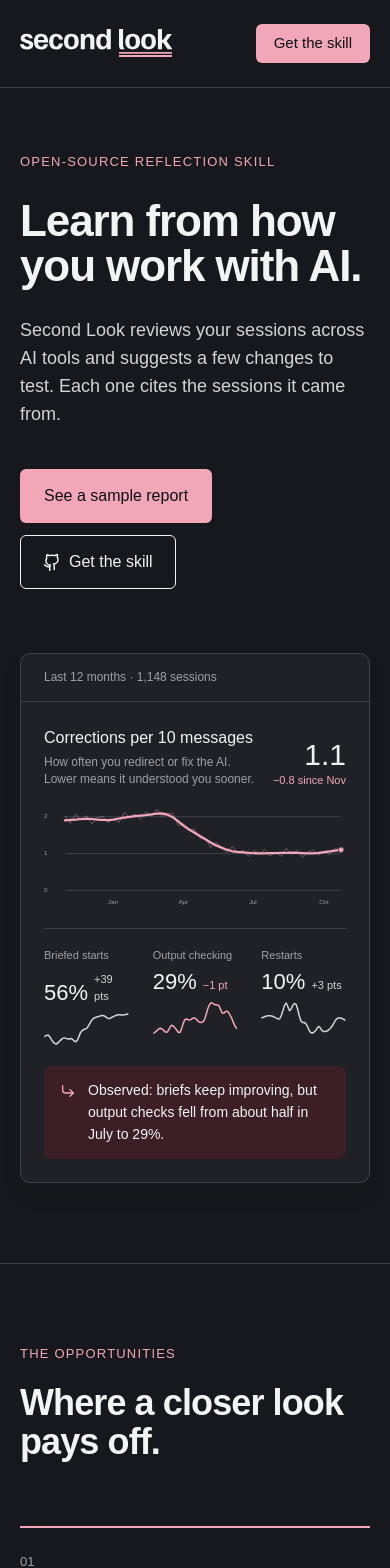
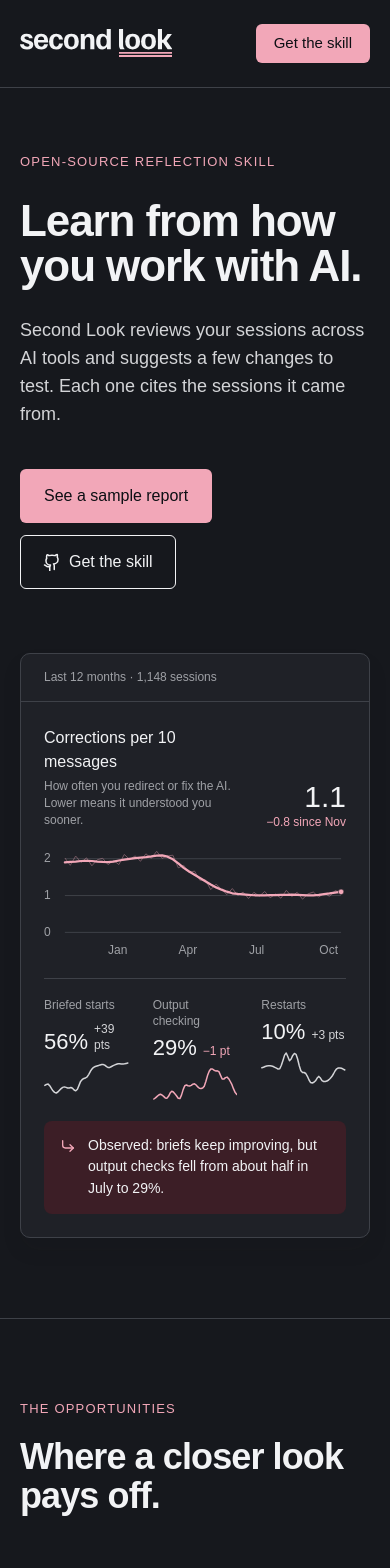
Before and after one commit to txz8096/second-look, a Next.js app: page / in a window 390 px wide. Shown: the top 1568 px of the page. Built offline with nearby package versions, Linux system fonts and the light colour scheme; a web font is replaced by a local one.

Commit message:
Raise the landing page's smallest text to 12px
Move the hero chart's axis labels out of the SVG so they keep their size when the chart scales down on phones.

Co-Authored-By: Claude Opus 5.5 <noreply@anthropic.com>

```diff
--- a/src/components/Approach.tsx
+++ b/src/components/Approach.tsx
@@ -31,7 +31,7 @@ const behaviors: Behavior[] = [
 ];
 
 function SmallLabel({ children }: { children: string }) {
-  return <p className="font-mono text-[11px] tracking-[0.8px] text-accent">{children}</p>;
+  return <p className="font-mono text-xs tracking-[0.8px] text-accent">{children}</p>;
 }
 
 export function Approach() {
@@ -100,7 +100,7 @@ export function Approach() {
                                 key={row.tag}
                                 className="flex flex-col gap-1 border-l-2 border-accent py-0.5 pl-3.5 sm:flex-row sm:gap-5"
                               >
-                                <dt className="font-mono text-[11px] leading-[1.9] tracking-[0.8px] text-accent sm:w-[104px] sm:shrink-0">
+                                <dt className="font-mono text-xs leading-[1.9] tracking-[0.8px] text-accent sm:w-[104px] sm:shrink-0">
                                   {row.tag}
                                 </dt>
                                 <dd className="font-display text-[17px] leading-[1.35] font-bold tracking-[-0.3px] text-ink">
--- a/src/components/Hero.tsx
+++ b/src/components/Hero.tsx
@@ -5,10 +5,15 @@ import { GithubIcon } from "./Icons";
 import { Sparkline } from "./Sparkline";
 import { Container, PrimaryButton, SecondaryButton } from "./ui";
 
+// Axis labels sit in HTML over the plot so they keep their size when the SVG scales down on phones.
+// Positions are in viewBox units: y is the gridline each label centers on, x is the label's left edge.
+const PLOT_WIDTH = 492;
+const PLOT_HEIGHT = 150;
+
 const yLabels = [
-  { label: "0", y: 137 },
-  { label: "1", y: 77 },
-  { label: "2", y: 17 },
+  { label: "0", y: 144 },
+  { label: "1", y: 84 },
+  { label: "2", y: 24 },
 ];
 
 const xLabels = [
@@ -26,8 +31,10 @@ const signals = [
 
 function CorrectionsPlot() {
   return (
+    <div>
+      <div className="relative">
         <svg
-      viewBox={HERO_PLOT.viewBox}
+          viewBox={`0 0 ${PLOT_WIDTH} ${PLOT_HEIGHT}`}
           className="block h-auto w-full"
           role="img"
           aria-label="Corrections per 10 messages by week over the last 12 months, falling from about 1.9 to 1.1"
@@ -56,19 +63,27 @@ function CorrectionsPlot() {
             r={4.5}
             className="fill-accent stroke-surface"
           />
-      <g className="fill-text-3 font-mono text-[10px]" dominantBaseline="text-before-edge">
+        </svg>
+        <div className="font-mono text-xs text-text-3" aria-hidden="true">
           {yLabels.map((t) => (
-          <text key={t.label} x={0} y={t.y}>
+            <span
+              key={t.label}
+              className="absolute left-0 -translate-y-1/2 leading-none"
+              style={{ top: `${(t.y / PLOT_HEIGHT) * 100}%` }}
+            >
               {t.label}
-          </text>
+            </span>
           ))}
+        </div>
+      </div>
+      <div className="relative mt-1.5 h-4 font-mono text-xs text-text-3" aria-hidden="true">
         {xLabels.map((t) => (
-          <text key={t.label} x={t.x} y={156}>
+          <span key={t.label} className="absolute top-0" style={{ left: `${(t.x / PLOT_WIDTH) * 100}%` }}>
             {t.label}
-          </text>
+          </span>
         ))}
-      </g>
-    </svg>
+      </div>
+    </div>
   );
 }
 
@@ -89,7 +104,7 @@ function AnnotatedTrace() {
             </div>
             <div className="flex shrink-0 flex-col items-end gap-0.5">
               <p className="font-display text-[30px] leading-none font-medium text-ink">1.1</p>
-              <p className="font-mono text-[11px] text-accent">−0.8 since Nov</p>
+              <p className="font-mono text-xs text-accent">−0.8 since Nov</p>
             </div>
           </div>
           <CorrectionsPlot />
@@ -98,10 +113,10 @@ function AnnotatedTrace() {
         <div className="grid grid-cols-3 gap-6 border-t border-rule pt-[18px]">
           {signals.map((s) => (
             <div key={s.label} className="flex flex-col gap-2">
-              <p className="font-mono text-[11px] text-text-3">{s.label}</p>
+              <p className="font-mono text-xs text-text-3">{s.label}</p>
               <p className="flex items-end gap-1.5">
                 <span className="font-display text-[22px] leading-none font-medium text-ink">{s.value}</span>
-                <span className={`font-mono text-[11px] ${s.tone === "accent" ? "text-accent" : "text-text-2"}`}>
+                <span className={`font-mono text-xs ${s.tone === "accent" ? "text-accent" : "text-text-2"}`}>
                   {s.delta}
                 </span>
               </p>
--- a/src/components/SampleReport.tsx
+++ b/src/components/SampleReport.tsx
@@ -326,16 +326,16 @@ export function SampleReport() {
             <div className="grid grid-cols-1 gap-8 pt-2 pb-4 sm:grid-cols-2 lg:grid-cols-4">
               {trends.map((t) => (
                 <div key={t.label} className="flex flex-col gap-2.5 pt-4">
-                  <p className="font-mono text-[11px] text-text-3">{t.label}</p>
+                  <p className="font-mono text-xs text-text-3">{t.label}</p>
                   <p className="flex items-end gap-1.5">
                     <span className="font-display text-[22px] leading-none font-medium text-ink">{t.value}</span>
-                    <span className={`font-mono text-[11px] ${t.tone === "accent" ? "text-accent" : "text-text-2"}`}>
+                    <span className={`font-mono text-xs ${t.tone === "accent" ? "text-accent" : "text-text-2"}`}>
                       {t.delta}
                     </span>
                   </p>
                   <div className="flex flex-col gap-1 pt-1.5">
                     <Sparkline d={t.d} tone={t.tone} className="h-12" />
-                    <div className="flex justify-between font-mono text-[10px] text-text-3">
+                    <div className="flex justify-between font-mono text-xs text-text-3">
                       <span>Nov</span>
                       <span>Oct</span>
                     </div>
```
Lines whose indentation alone changed are shown as unchanged.
